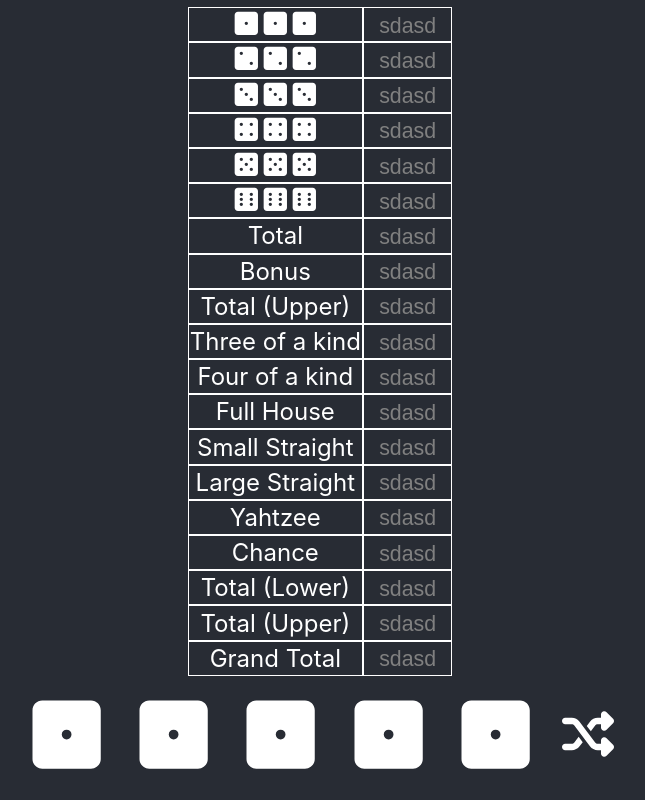
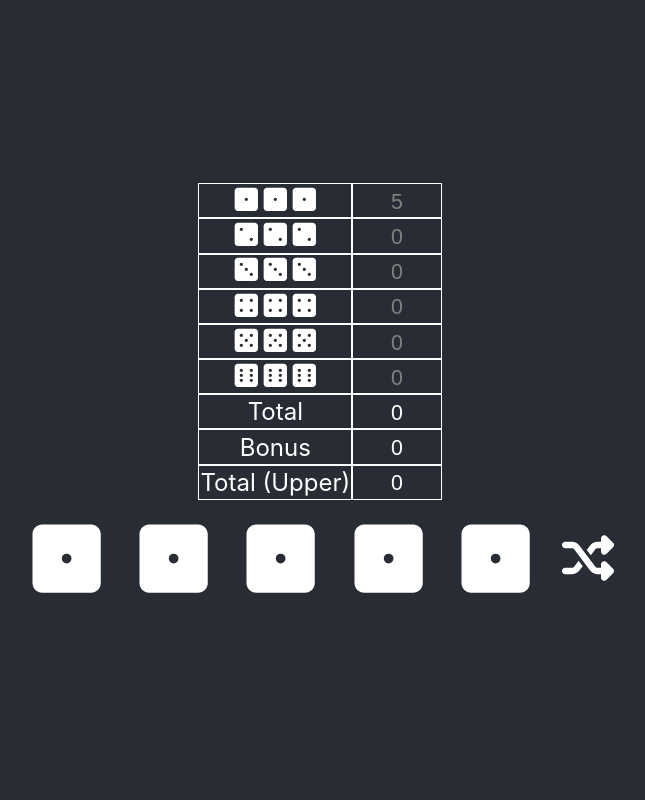
Before and after one commit to mwegnr/kniffel, a React (Create React App) app: page / in a window 1280 px wide. Shown: the whole page, without its empty margins (320-965 px from the left). Built offline with nearby package versions, Linux system fonts and the light colour scheme; the HTML template or start-up script is replaced by a standard one.

Commit message:
preview value in field, sum locked fields to upper result

```diff
--- a/src/App.tsx
+++ b/src/App.tsx
@@ -33,10 +33,10 @@
         return (
             <div className="App">
                 <div className="App-body">
-                    <Board/>
+                    <Board diceValues={this.state.diceValues}/>
                     <Dice values={this.state.diceValues}
                           lockedDice={this.state.diceLocked}
-                          lockDie={(i: number) => this.lock(i)}
+                          lockDie={(i: number) => this.lockDie(i)}
                           shuffleDice={() => this.shuffle()}
                     />
                 </div>
@@ -44,7 +44,7 @@
     }
 
 
-    lock(i: number) {
+    lockDie(i: number) {
         const nextLockedDice = this.state.diceLocked;
         nextLockedDice[i] = !nextLockedDice[i];
         this.setState({diceLocked: nextLockedDice});
--- a/src/Board/Board.tsx
+++ b/src/Board/Board.tsx
@@ -5,12 +5,24 @@
 import {IconProp} from "@fortawesome/fontawesome-svg-core";
 
 interface IProps {
+    diceValues: Array<number>;
 }
 
 interface IState {
+    fieldValues: Array<number>,
+    fieldLockedStates: Array<boolean>,
 }
 
 class Board extends Component<IProps, IState> {
+    constructor(props: IProps) {
+        super(props);
+        this.state = {
+            fieldValues: Array(19).fill(0),
+            fieldLockedStates: Array(19).fill(false)
+        }
+        this.lockResultFields()
+    }
+
     renderIconLabel(icon: string) {
         return (
             <div>
@@ -41,43 +53,44 @@
             {this.renderSingleLabel("Total")}
             {this.renderSingleLabel("Bonus")}
             {this.renderSingleLabel("Total (Upper)")}
-            {this.renderSingleLabel("Three of a kind")}
-            {this.renderSingleLabel("Four of a kind")}
-            {this.renderSingleLabel("Full House")}
-            {this.renderSingleLabel("Small Straight")}
-            {this.renderSingleLabel("Large Straight")}
-            {this.renderSingleLabel("Yahtzee")}
-            {this.renderSingleLabel("Chance")}
-            {this.renderSingleLabel("Total (Lower)")}
-            {this.renderSingleLabel("Total (Upper)")}
-            {this.renderSingleLabel("Grand Total")}
+            {/*{this.renderSingleLabel("Three of a kind")}*/}
+            {/*{this.renderSingleLabel("Four of a kind")}*/}
+            {/*{this.renderSingleLabel("Full House")}*/}
+            {/*{this.renderSingleLabel("Small Straight")}*/}
+            {/*{this.renderSingleLabel("Large Straight")}*/}
+            {/*{this.renderSingleLabel("Yahtzee")}*/}
+            {/*{this.renderSingleLabel("Chance")}*/}
+            {/*{this.renderSingleLabel("Total (Lower)")}*/}
+            {/*{this.renderSingleLabel("Total (Upper)")}*/}
+            {/*{this.renderSingleLabel("Grand Total")}*/}
             </tbody>
         </table>)
+    }
+
+
+    renderSingleField(i: number, calcValue: () => number, isResultField = false) {
+        return <Field locked={this.state.fieldLockedStates[i]}
+                      value={this.state.fieldValues[i]}
+                      isResultField={isResultField}
+                      calcValue={() => calcValue()}
+                      setValue={(value: number) => this.setFieldValue(i, value)}
+                      onClick={() => this.lockField(i)}
+        />
     }
 
     renderFields() {
         return (
             <table>
                 <tbody>
-                <Field/>
-                <Field/>
-                <Field/>
-                <Field/>
-                <Field/>
-                <Field/>
-                <Field/>
-                <Field/>
-                <Field/>
-                <Field/>
-                <Field/>
-                <Field/>
-                <Field/>
-                <Field/>
-                <Field/>
-                <Field/>
-                <Field/>
-                <Field/>
-                <Field/>
+                {this.renderSingleField(0, () => this.calcValueNumber(1))}
+                {this.renderSingleField(1, () => this.calcValueNumber(2))}
+                {this.renderSingleField(2, () => this.calcValueNumber(3))}
+                {this.renderSingleField(3, () => this.calcValueNumber(4))}
+                {this.renderSingleField(4, () => this.calcValueNumber(5))}
+                {this.renderSingleField(5, () => this.calcValueNumber(6))}
+                {this.renderSingleField(6, () => this.calcUpperTotalNoBonus(), true)}
+                {this.renderSingleField(7, () => this.calcBonus(), true)}
+                {this.renderSingleField(8, () => this.calcUpperBonus(), true)}
                 </tbody>
             </table>
         )
@@ -92,6 +105,47 @@
         )
     }
 
+    lockResultFields() {
+        this.lockField(6)
+        this.lockField(7)
+        this.lockField(8)
+    }
+
+    lockField(i: number) {
+        const nextLockedFields = this.state.fieldLockedStates;
+        nextLockedFields[i] = true;
+        this.setState({fieldLockedStates: nextLockedFields});
+    }
+
+    setFieldValue(i: number, value: number) {
+        const nextFieldValues = this.state.fieldValues;
+        nextFieldValues[i] = value
+        this.setState({fieldValues: nextFieldValues})
+    }
+
+    calcValueNumber(fieldNumber: number): number {
+        return this.props.diceValues
+            .filter((value) => value === fieldNumber)
+            .reduce((total, current) => total + current, 0)
+    }
+
+    calcUpperTotalNoBonus(): number {
+        return this.state.fieldValues
+            .slice(0, 6)
+            .reduce((total, current) => total + current, 0)
+    }
+
+    calcBonus(): number {
+        if (this.calcUpperTotalNoBonus() >= 63) {
+            return 35
+        }
+        return 0
+    }
+
+    calcUpperBonus(): number {
+        return this.calcUpperTotalNoBonus() + this.calcBonus()
+    }
+
 }
 
 export default Board
--- a/src/Board/Field.tsx
+++ b/src/Board/Field.tsx
@@ -2,40 +2,41 @@
 import './Board.css'
 
 interface IProps {
+    locked: boolean
+    value: number
+    isResultField: boolean
+    calcValue: () => number
+    setValue: (value: number) => void
+    onClick: () => void
 }
 
 interface IState {
-    locked: boolean
 }
 
 class Field extends Component<IProps, IState> {
-// TODO
-// Field-State/Props:
-// - filledValue
-// - numbersToCount
-// - onClick
-    constructor(props: IProps) {
-        super(props);
-        this.state = {
-            locked: false
-        }
-    }
-
-
     render() {
         return (
             <tr>
-                {/*TODO:
-                    - use props and pass locked prop/state from board
-                    - pass value prop from board
-                */}
-                <td className={`cell ${this.state.locked ? 'locked' : ''}`}>
-                    <button onClick={() => this.setState({locked: !this.state.locked})}>sdasd</button>
+                <td className={`cell ${this.props.locked ? 'locked' : ''}`}>
+                    <button onClick={() => this.onClick()}>
+                        {this.showText()}
+                    </button>
                 </td>
             </tr>
         )
     }
 
+    onClick() {
+        this.props.setValue(this.props.calcValue())
+        this.props.onClick()
+    }
+
+    showText(): number {
+        if (this.props.isResultField || !this.props.locked) {
+            return this.props.calcValue()
+        }
+        return this.props.value
+    }
 }
 
 export default Field
--- a/src/Dice/Dice.tsx
+++ b/src/Dice/Dice.tsx
@@ -10,7 +10,6 @@
     lockedDice: Array<boolean>;
     lockDie: (i: number) => void;
     shuffleDice: () => void;
-
 }
 
 class Dice extends Component<IProps> {
```
